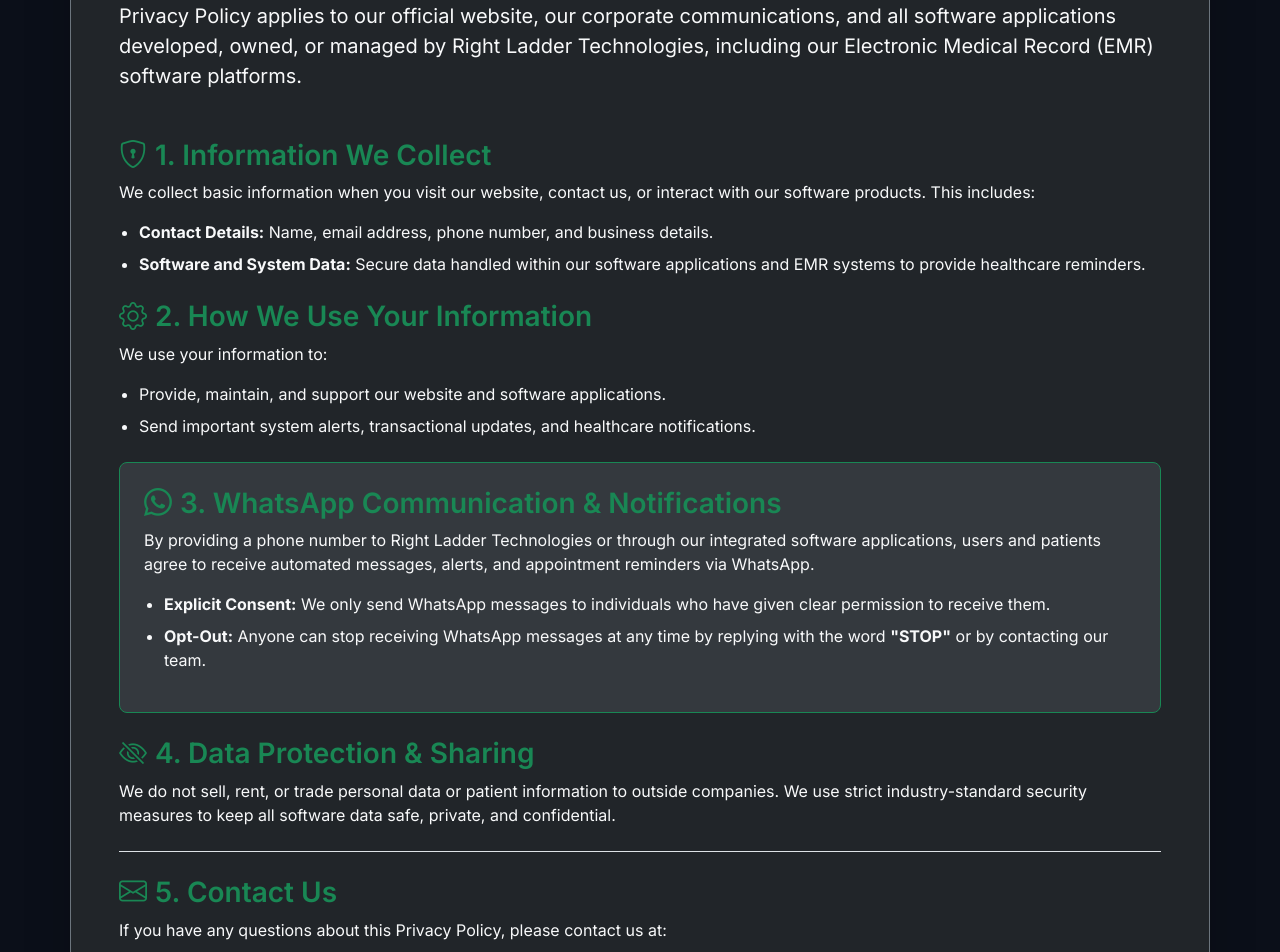
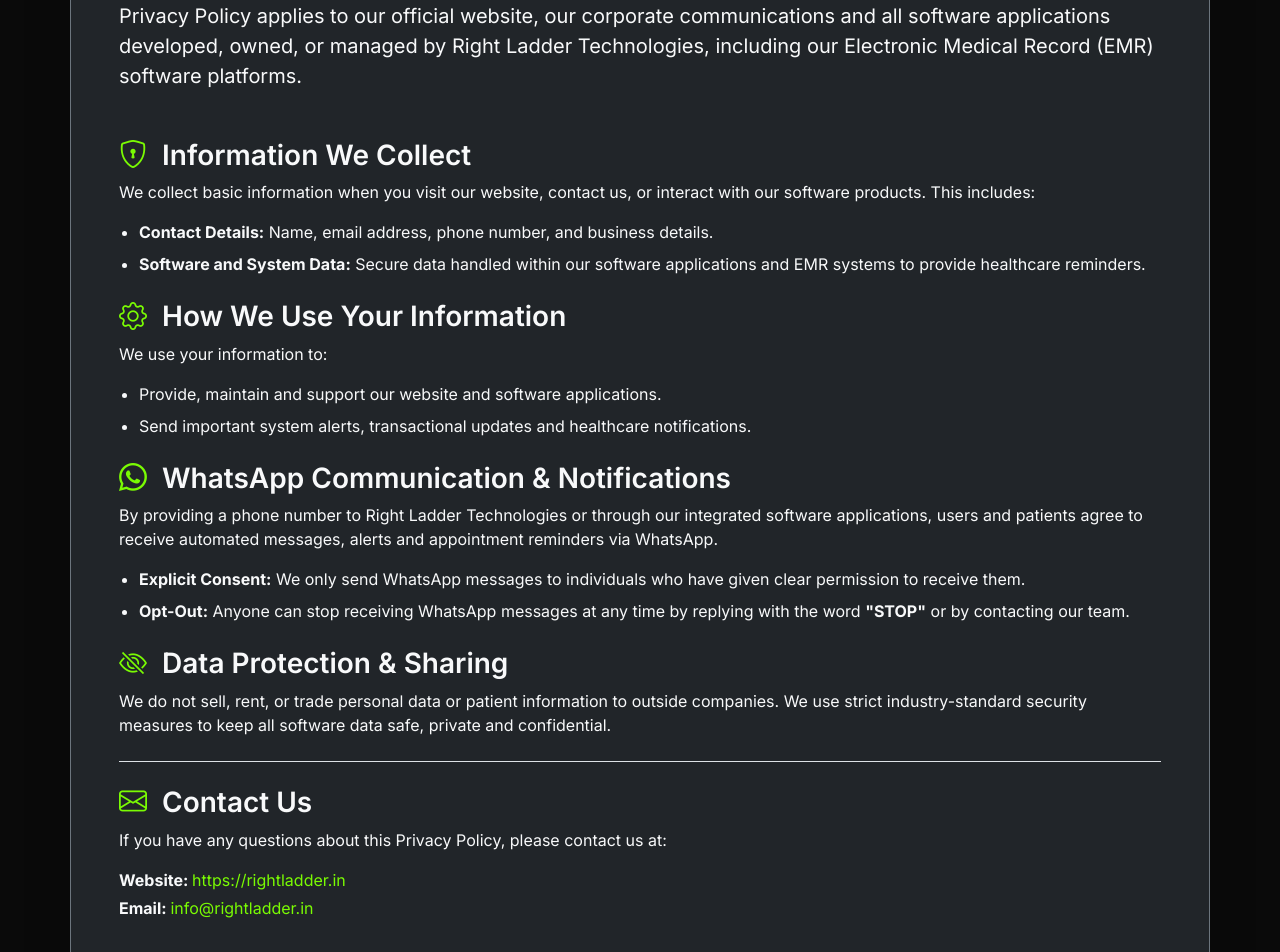
Before and after one commit to Khushnihal/landing_page, an Angular app: page /privacy-policy in a window 1280 px wide. Shown: the part 440-1392 px from the top of the page. Built offline with nearby package versions, Linux system fonts and the light colour scheme.

Commit message:
Chane the Color of sub headings in Privacy Policy

```diff
--- a/src/app/pages/privacy-policy/privacy-policy.css
+++ b/src/app/pages/privacy-policy/privacy-policy.css
@@ -1,5 +1,5 @@
-.privacy-section {
-  background-color: #0b0f19; /* Dark theme matching typical modern layouts */
+privacy-policy.css .privacy-section {
+  background-color: #0b0f19; /* Standard dark background setup */
 }
 .privacy-section ul {
   padding-left: 20px;
@@ -13,3 +13,8 @@
 .privacy-section a:hover {
   text-decoration: underline;
 }
+
+/* Custom class using your exact color code #7afb03 */
+.brand-green {
+  color: #7afb03 !important;
+}
--- a/src/app/pages/privacy-policy/privacy-policy.html
+++ b/src/app/pages/privacy-policy/privacy-policy.html
@@ -1,15 +1,13 @@
 <section class="privacy-section py-5" style="margin-top: 80px; min-height: 80vh">
   <div class="container bg-dark text-light p-4 p-md-5 rounded-4 shadow-lg border border-secondary">
-    <h1 class="text-success mb-4 fw-bold border-bottom pb-3">
-      Privacy Policy for Right Ladder Technologies
-    </h1>
+    <h1 class="mb-4 fw-bold border-bottom pb-3">Privacy Policy for RightLadder Technologies</h1>
     <p class="text-muted mb-4"><strong>Last Updated: June 18, 2026</strong></p>
 
     <p class="lead">
-      At Right Ladder Technologies (accessible from
-      <a href="https://rightladder.in" class="text-success">https://rightladder.in</a>), we care
+      At RightLadder Technologies (accessible from
+      <a href="https://rightladder.in" class="brand-green">https://rightladder.in</a>), we care
       deeply about your privacy. This Privacy Policy applies to our official website, our corporate
-      communications, and
+      communications and
       <strong
         >all software applications developed, owned, or managed by Right Ladder Technologies,
         including our Electronic Medical Record (EMR) software platforms.</strong
@@ -17,8 +15,8 @@
     </p>
 
     <div class="mt-5">
-      <h3 class="text-success fw-semibold">
-        <i class="bi bi-shield-lock me-2"></i>1. Information We Collect
+      <h3 class="fw-semibold">
+        <i class="bi bi-shield-lock brand-green me-2"></i> Information We Collect
       </h3>
       <p>
         We collect basic information when you visit our website, contact us, or interact with our
@@ -36,24 +34,25 @@
     </div>
 
     <div class="mt-4">
-      <h3 class="text-success fw-semibold">
-        <i class="bi bi-gear me-2"></i>2. How We Use Your Information
+      <h3 class="fw-semibold">
+        <i class="bi bi-gear brand-green me-2"></i> How We Use Your Information
       </h3>
       <p>We use your information to:</p>
       <ul>
-        <li>Provide, maintain, and support our website and software applications.</li>
-        <li>Send important system alerts, transactional updates, and healthcare notifications.</li>
+        <li>Provide, maintain and support our website and software applications.</li>
+        <li>Send important system alerts, transactional updates and healthcare notifications.</li>
       </ul>
     </div>
 
-    <div class="mt-4 bg-secondary bg-opacity-25 p-4 rounded-3 border border-success">
-      <h3 class="text-success fw-semibold">
-        <i class="bi bi-whatsapp me-2"></i>3. WhatsApp Communication & Notifications
+    <!-- The highlighting box has been completely removed from this section -->
+    <div class="mt-4">
+      <h3 class="fw-semibold">
+        <i class="bi bi-whatsapp brand-green me-2"></i> WhatsApp Communication & Notifications
       </h3>
       <p>
         By providing a phone number to Right Ladder Technologies or through our integrated software
-        applications, users and patients agree to receive automated messages, alerts, and
-        appointment reminders via WhatsApp.
+        applications, users and patients agree to receive automated messages, alerts and appointment
+        reminders via WhatsApp.
       </p>
       <ul>
         <li>
@@ -68,27 +67,28 @@
     </div>
 
     <div class="mt-4">
-      <h3 class="text-success fw-semibold">
-        <i class="bi bi-eye-slash me-2"></i>4. Data Protection & Sharing
+      <h3 class="fw-semibold">
+        <i class="bi bi-eye-slash brand-green me-2"></i> Data Protection & Sharing
       </h3>
       <p>
         We do not sell, rent, or trade personal data or patient information to outside companies. We
-        use strict industry-standard security measures to keep all software data safe, private, and
+        use strict industry-standard security measures to keep all software data safe, private and
         confidential.
       </p>
     </div>
 
     <div class="mt-4 border-top pt-4">
-      <h3 class="text-success fw-semibold"><i class="bi bi-envelope me-2"></i>5. Contact Us</h3>
+      <h3 class="fw-semibold"><i class="bi bi-envelope brand-green me-2"></i> Contact Us</h3>
       <p>If you have any questions about this Privacy Policy, please contact us at:</p>
       <p class="mb-1">
-        <strong>Website:</strong>
-        <a href="https://rightladder.in" class="text-success">https://rightladder.in</a>
+        <strong>Website: </strong>
+        <a href="https://rightladder.in" class="brand-green">https://rightladder.in</a>
       </p>
       <p>
-        <strong>Email:</strong>
-        <a href="mailto:connect@rightladder.in" class="text-success">connect@rightladder.in</a>
+        <strong>Email: </strong>
+        <a href="mailto:info@rightladder.in" class="brand-green">info@rightladder.in</a>
       </p>
+      <!-- Updated Email -->
     </div>
   </div>
 </section>
```
